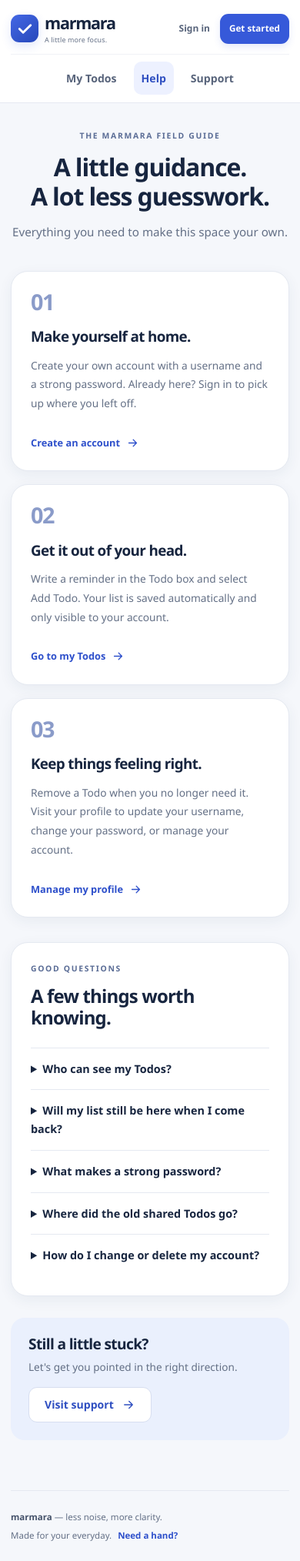
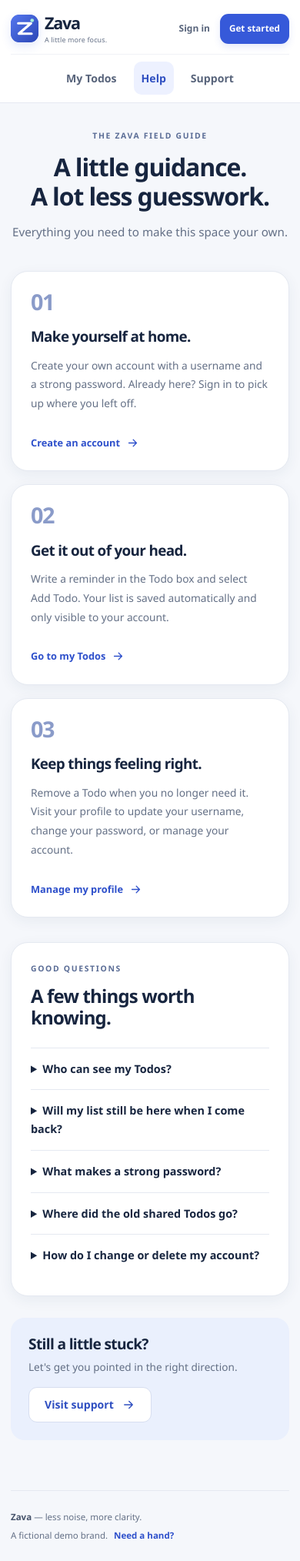
Before and after one commit to bulentozkir/marmara-demo, an ASP.NET Core app: page /Home/Help in a window 390 px wide. Shown: the whole page at 77% size. Run offline with ASP.NET Core 8, Linux system fonts and the light colour scheme; the project's own start-up code is not run, and a stand-in starts its controllers and pages; some libraries are stand-ins or nearby versions.

Commit message:
Add Zava accounts, private Todos and Azure Front Door deployment
Add SQL-backed Identity and profile management, owner-scoped Todo operations, Help and Support pages, responsive Zava branding, Terraform and a GitHub architecture diagram.

Co-authored-by: Copilot <223556219+Copilot@users.noreply.github.com>

```diff
--- a/src/TodoApp/Views/Account/Profile.cshtml
+++ b/src/TodoApp/Views/Account/Profile.cshtml
@@ -6,7 +6,7 @@
 <div class="profile-grid">
     <aside class="panel profile-summary">
         <div class="avatar" aria-hidden="true">@Model.Account.Username[..1].ToUpperInvariant()</div>
-        <h2>@Model.Account.Username</h2><p class="muted">Your personal Marmara account</p>
+        <h2>@Model.Account.Username</h2><p class="muted">Your personal Zava account</p>
         <span class="security-badge"><svg class="icon" aria-hidden="true"><use href="#icon-lock" /></svg>Your Todos are private</span>
         <div class="profile-help"><p>A little extra guidance?</p><a asp-controller="Home" asp-action="Help">Visit the help center<svg class="icon" aria-hidden="true"><use href="#icon-arrow" /></svg></a></div>
     </aside>
--- a/src/TodoApp/Views/Home/Help.cshtml
+++ b/src/TodoApp/Views/Home/Help.cshtml
@@ -1,7 +1,7 @@
 @{
     ViewData["Title"] = "Help";
 }
-<header class="page-heading centered"><span class="eyebrow">THE MARMARA FIELD GUIDE</span><h1>A little guidance.<br />A lot less guesswork.</h1><p>Everything you need to make this space your own.</p></header>
+<header class="page-heading centered"><span class="eyebrow">THE ZAVA FIELD GUIDE</span><h1>A little guidance.<br />A lot less guesswork.</h1><p>Everything you need to make this space your own.</p></header>
 <div class="guide-grid">
     <section class="panel guide-card"><span class="step-number">01</span><h2>Make yourself at home.</h2><p>Create your own account with a username and a strong password. Already here? Sign in to pick up where you left off.</p><a asp-controller="Account" asp-action="Register">Create an account<svg class="icon" aria-hidden="true"><use href="#icon-arrow" /></svg></a></section>
     <section class="panel guide-card"><span class="step-number">02</span><h2>Get it out of your head.</h2><p>Write a reminder in the Todo box and select Add Todo. Your list is saved automatically and only visible to your account.</p><a asp-controller="Todos" asp-action="Index">Go to my Todos<svg class="icon" aria-hidden="true"><use href="#icon-arrow" /></svg></a></section>
--- a/src/TodoApp/Views/Shared/_Layout.cshtml
+++ b/src/TodoApp/Views/Shared/_Layout.cshtml
@@ -8,7 +8,9 @@
     <meta charset="utf-8" />
     <meta name="viewport" content="width=device-width, initial-scale=1" />
     <meta name="theme-color" content="#17253f" />
-    <title>@ViewData["Title"] - Marmara</title>
+    <title>@ViewData["Title"] - Zava</title>
+    <meta name="description" content="Zava is a calm, private workspace for your everyday Todos." />
+    <link rel="icon" type="image/svg+xml" href="~/images/zava-logo.svg" asp-append-version="true" />
     <link rel="stylesheet" href="~/lib/bootstrap/dist/css/bootstrap.min.css" />
     <link rel="stylesheet" href="~/css/site.css" asp-append-version="true" />
 </head>
@@ -26,9 +28,9 @@
     </svg>
     <header class="site-header">
         <div class="shell header-inner">
-            <a class="brand" asp-controller="Todos" asp-action="Index" aria-label="Marmara home">
-                <span class="brand-mark"><svg class="icon" aria-hidden="true"><use href="#icon-check" /></svg></span>
-                <span>marmara<span class="brand-caption">A little more focus.</span></span>
+            <a class="brand" asp-controller="Todos" asp-action="Index" aria-label="Zava home">
+                <img class="brand-mark" src="~/images/zava-logo.svg" alt="" width="43" height="43" asp-append-version="true" />
+                <span>Zava<span class="brand-caption">A little more focus.</span></span>
             </a>
             <nav class="primary-nav" aria-label="Main navigation">
                 <a class="menu-link @(controller == "Todos" ? "active" : "")" asp-controller="Todos" asp-action="Index" aria-current="@(controller == "Todos" ? "page" : null)">My Todos</a>
@@ -63,8 +65,8 @@
         @RenderBody()
     </main>
     <footer class="shell site-footer">
-        <span><strong>marmara</strong> &mdash; less noise, more clarity.</span>
-        <span>Made for your everyday. <a asp-controller="Home" asp-action="Help">Need a hand?</a></span>
+        <span><strong>Zava</strong> &mdash; less noise, more clarity.</span>
+        <span>A fictional demo brand. <a asp-controller="Home" asp-action="Help">Need a hand?</a></span>
     </footer>
     <script src="~/lib/jquery/dist/jquery.min.js"></script>
     <script src="~/lib/bootstrap/dist/js/bootstrap.bundle.min.js"></script>
--- a/src/TodoApp/wwwroot/css/site.css
+++ b/src/TodoApp/wwwroot/css/site.css
@@ -31,7 +31,6 @@ p { color: var(--muted); }
 .brand { display: flex; align-items: center; gap: 11px; color: var(--ink); font-size: 1.55rem; font-weight: 800; letter-spacing: -.06em; line-height: 1.2; }
 .brand:hover { color: var(--ink); }
 .brand-mark { display: grid; place-items: center; width: 43px; height: 43px; border-radius: 14px; color: white; background: linear-gradient(140deg, #4468e5, #2748ba); box-shadow: 0 5px 13px #3659d923; }
-.brand-mark .icon { width: 29px; height: 29px; stroke-width: 2.4; }
 .brand-caption { display: block; margin-top: 4px; font-size: .65rem; font-weight: 500; letter-spacing: .015em; color: var(--muted); }
 .primary-nav, .account-nav { display: flex; align-items: center; gap: 7px; }
 .account-nav { margin-left: auto; gap: 12px; }
```
Also changed, not shown: README.md, src/TodoApp/wwwroot/images/zava-logo.svg (added), 1 other file.
